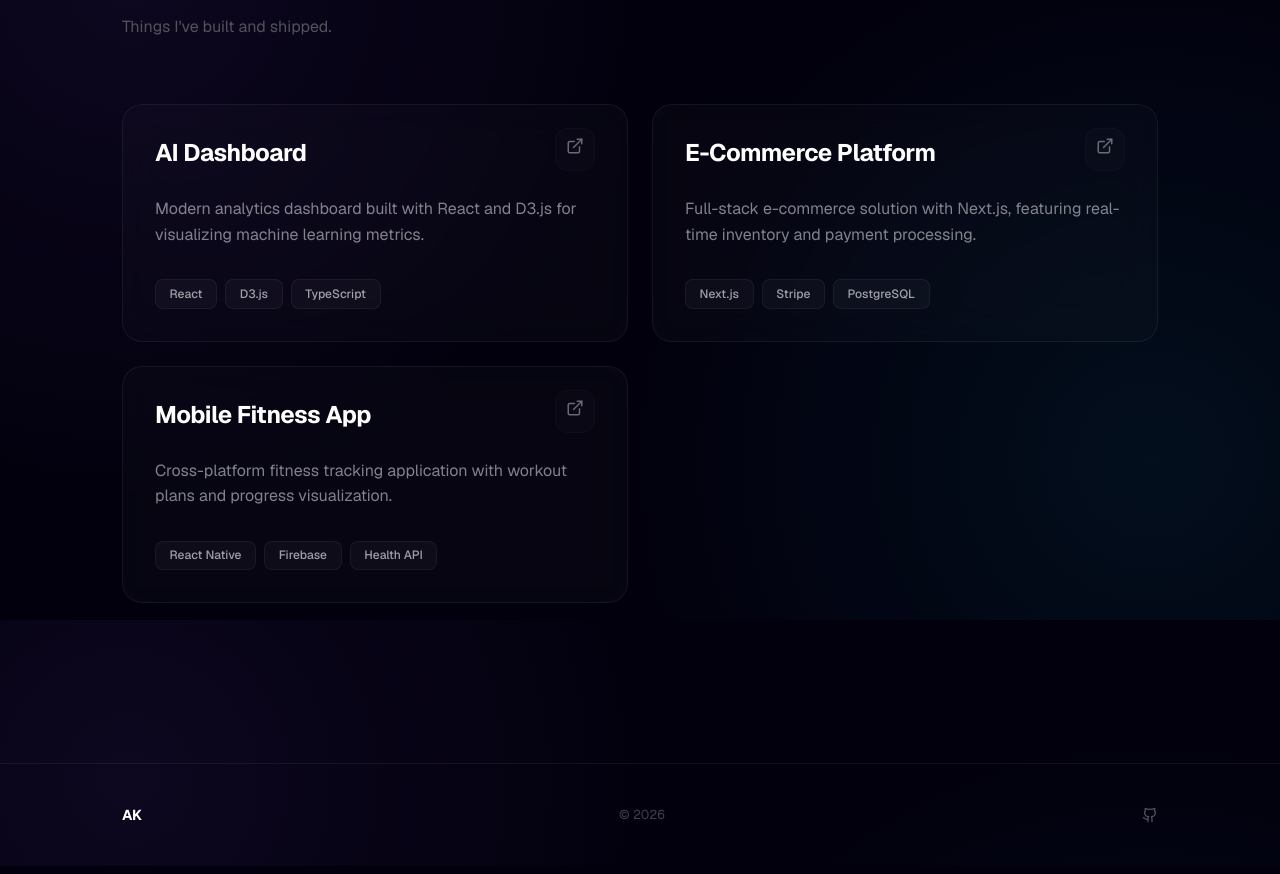
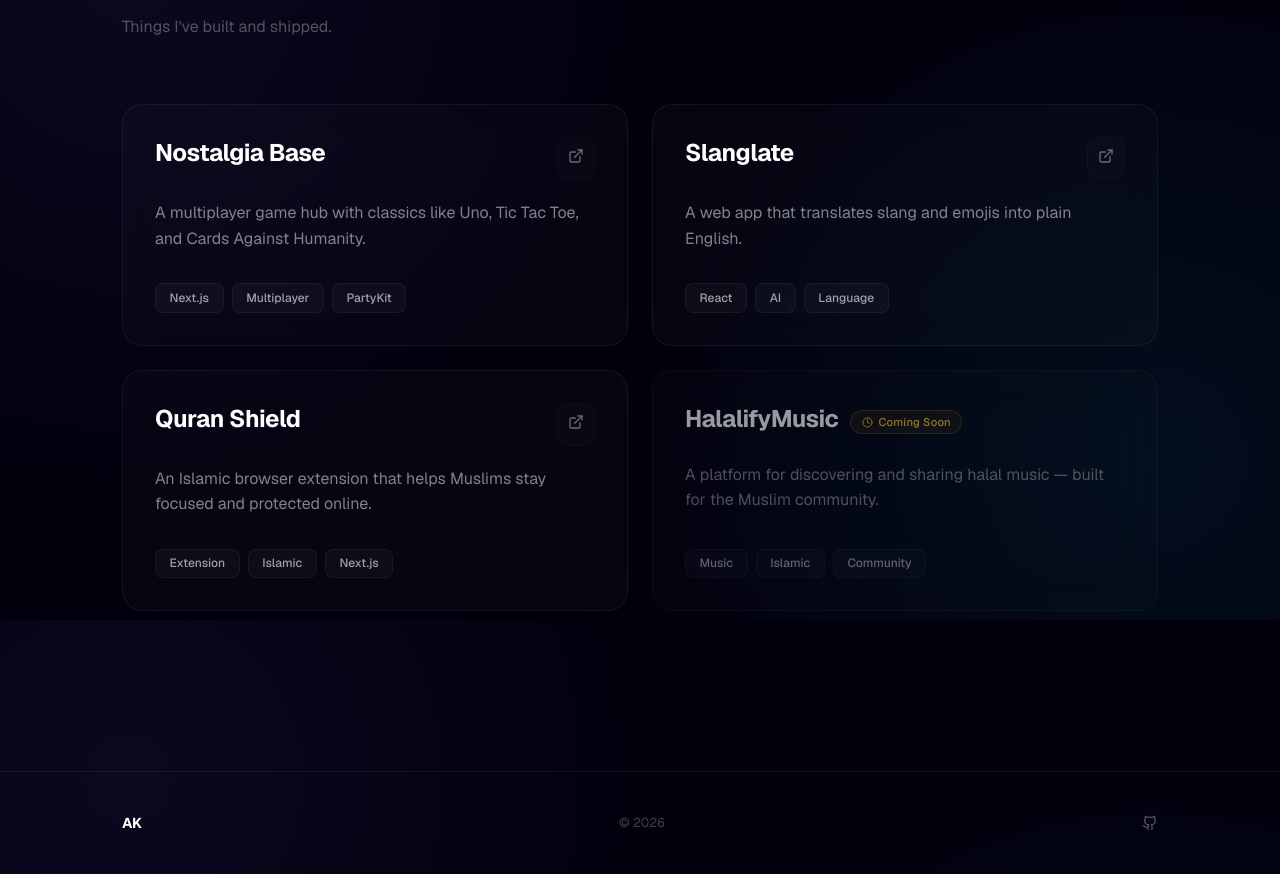
Before and after one commit to HalalifyMusic/digital-portfolio, a Next.js app: page / in a window 1280 px wide. Shown: the part 980-1854 px from the top of the page. Built offline with nearby package versions, Linux system fonts and the light colour scheme; no server answers; the database is empty.

Commit message:
feat: add Quran Shield + HalalifyMusic (coming soon), reseed projects

```diff
--- a/src/actions/projects.ts
+++ b/src/actions/projects.ts
@@ -10,32 +10,40 @@ export interface Project {
     link: string;
     tags: string[];
     image?: string;
+    comingSoon?: boolean;
 }
 
-const PROJECTS_KEY = "portfolio_projects";
+const PROJECTS_KEY = "portfolio_projects_v2";
 
-// Default projects to seed the database
 const defaultProjects: Project[] = [
     {
         id: "1",
-        title: "AI Dashboard",
-        description: "Modern analytics dashboard built with React and D3.js for visualizing machine learning metrics.",
-        link: "https://example.com/ai-dashboard",
-        tags: ["React", "D3.js", "TypeScript"]
+        title: "Nostalgia Base",
+        description: "A multiplayer game hub with classics like Uno, Tic Tac Toe, and Cards Against Humanity.",
+        link: "https://uno-game.uno786.partykit.dev/",
+        tags: ["Next.js", "Multiplayer", "PartyKit"]
     },
     {
         id: "2",
-        title: "E-Commerce Platform",
-        description: "Full-stack e-commerce solution with Next.js, featuring real-time inventory and payment processing.",
-        link: "https://example.com/ecommerce",
-        tags: ["Next.js", "Stripe", "PostgreSQL"]
+        title: "Slanglate",
+        description: "A web app that translates slang and emojis into plain English.",
+        link: "https://slanglate.pages.dev/",
+        tags: ["React", "AI", "Language"]
     },
     {
         id: "3",
-        title: "Mobile Fitness App",
-        description: "Cross-platform fitness tracking application with workout plans and progress visualization.",
-        link: "https://example.com/fitness",
-        tags: ["React Native", "Firebase", "Health API"]
+        title: "Quran Shield",
+        description: "An Islamic browser extension that helps Muslims stay focused and protected online.",
+        link: "https://quran-shield.vercel.app/",
+        tags: ["Extension", "Islamic", "Next.js"]
+    },
+    {
+        id: "4",
+        title: "HalalifyMusic",
+        description: "A platform for discovering and sharing halal music — built for the Muslim community.",
+        link: "#",
+        tags: ["Music", "Islamic", "Community"],
+        comingSoon: true
     }
 ];
 
@@ -52,14 +60,12 @@ export async function getProjects(): Promise<Project[]> {
         const data = await client.get(PROJECTS_KEY);
 
         if (!data) {
-            // Seed with defaults if empty
             await client.set(PROJECTS_KEY, JSON.stringify(defaultProjects));
             return defaultProjects;
         }
 
         return JSON.parse(data);
-    } catch (error) {
-        console.error("Redis Error:", error);
+    } catch {
         return defaultProjects;
     } finally {
         if (client) await client.disconnect();
@@ -83,7 +89,6 @@ export async function saveProject(project: Project) {
         revalidatePath("/");
         revalidatePath("/admin");
     } catch (error) {
-        console.error("Redis Save Error:", error);
         throw error;
     } finally {
         if (client) await client.disconnect();
@@ -100,7 +105,6 @@ export async function deleteProject(id: string) {
         revalidatePath("/");
         revalidatePath("/admin");
     } catch (error) {
-        console.error("Redis Delete Error:", error);
         throw error;
     } finally {
         if (client) await client.disconnect();
--- a/src/components/ProjectCard.module.css
+++ b/src/components/ProjectCard.module.css
@@ -42,6 +42,10 @@
     flex-grow: 1;
 }
 
+.cardDimmed {
+    opacity: 0.6;
+}
+
 .header {
     display: flex;
     justify-content: space-between;
@@ -49,11 +53,32 @@
     margin-bottom: 1.25rem;
 }
 
+.titleRow {
+    display: flex;
+    align-items: center;
+    gap: 0.75rem;
+    flex-wrap: wrap;
+}
+
 .title {
     font-size: 1.5rem;
     font-weight: 700;
     color: #fff;
     letter-spacing: -0.02em;
+}
+
+.comingSoonBadge {
+    display: inline-flex;
+    align-items: center;
+    gap: 0.35rem;
+    padding: 0.25rem 0.65rem;
+    border-radius: 100px;
+    background: rgba(251, 191, 36, 0.08);
+    border: 1px solid rgba(251, 191, 36, 0.2);
+    color: #fbbf24;
+    font-size: 0.7rem;
+    font-weight: 500;
+    letter-spacing: 0.02em;
 }
 
 .linkIcon {
--- a/src/components/ProjectCard.tsx
+++ b/src/components/ProjectCard.tsx
@@ -1,7 +1,7 @@
 "use client";
 
 import { Project } from "@/actions/projects";
-import { ExternalLink, ArrowUpRight } from "lucide-react";
+import { ExternalLink, ArrowUpRight, Clock } from "lucide-react";
 import styles from "./ProjectCard.module.css";
 import { motion } from "framer-motion";
 
@@ -12,15 +12,23 @@ interface ProjectCardProps {
 export default function ProjectCard({ project }: ProjectCardProps) {
     return (
         <motion.div
-            className={styles.card}
-            whileHover={{ y: -10 }}
+            className={`${styles.card} ${project.comingSoon ? styles.cardDimmed : ""}`}
+            whileHover={{ y: project.comingSoon ? 0 : -8 }}
             transition={{ type: "spring", stiffness: 300, damping: 20 }}
         >
             <div className={styles.glow} />
             <div className={styles.content}>
                 <div className={styles.header}>
-                    <h3 className={styles.title}>{project.title}</h3>
-                    <div className={styles.links}>
+                    <div className={styles.titleRow}>
+                        <h3 className={styles.title}>{project.title}</h3>
+                        {project.comingSoon && (
+                            <span className={styles.comingSoonBadge}>
+                                <Clock size={11} />
+                                Coming Soon
+                            </span>
+                        )}
+                    </div>
+                    {!project.comingSoon && (
                         <a
                             href={project.link}
                             target="_blank"
@@ -28,9 +36,9 @@ export default function ProjectCard({ project }: ProjectCardProps) {
                             className={styles.linkIcon}
                             title="Visit Website"
                         >
-                            <ExternalLink size={18} />
+                            <ExternalLink size={16} />
                         </a>
-                    </div>
+                    )}
                 </div>
 
                 <p className={styles.description}>{project.description}</p>
@@ -43,7 +51,9 @@ export default function ProjectCard({ project }: ProjectCardProps) {
                             </span>
                         ))}
                     </div>
-                    <ArrowUpRight className={styles.arrow} size={20} />
+                    {!project.comingSoon && (
+                        <ArrowUpRight className={styles.arrow} size={20} />
+                    )}
                 </div>
             </div>
         </motion.div>
```
